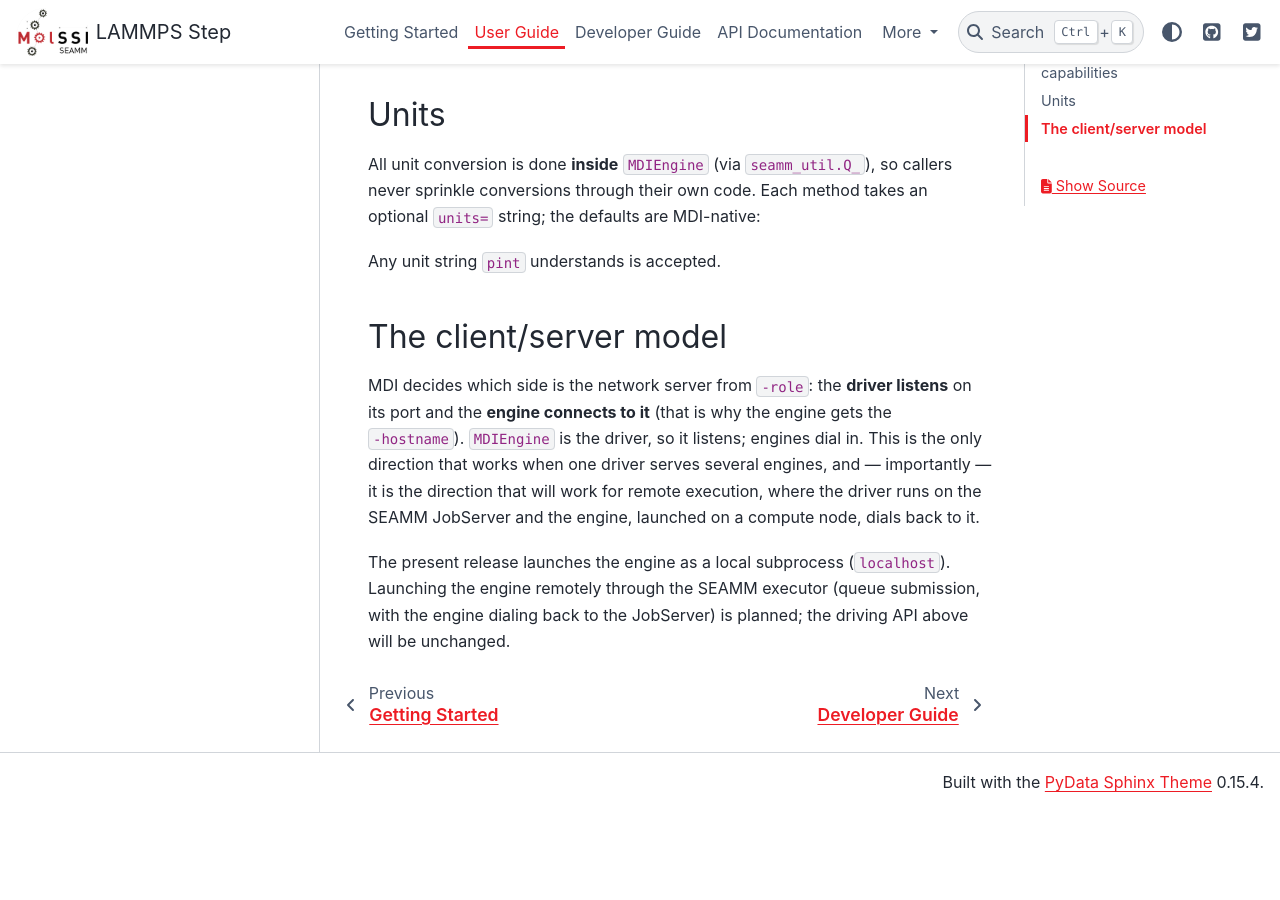
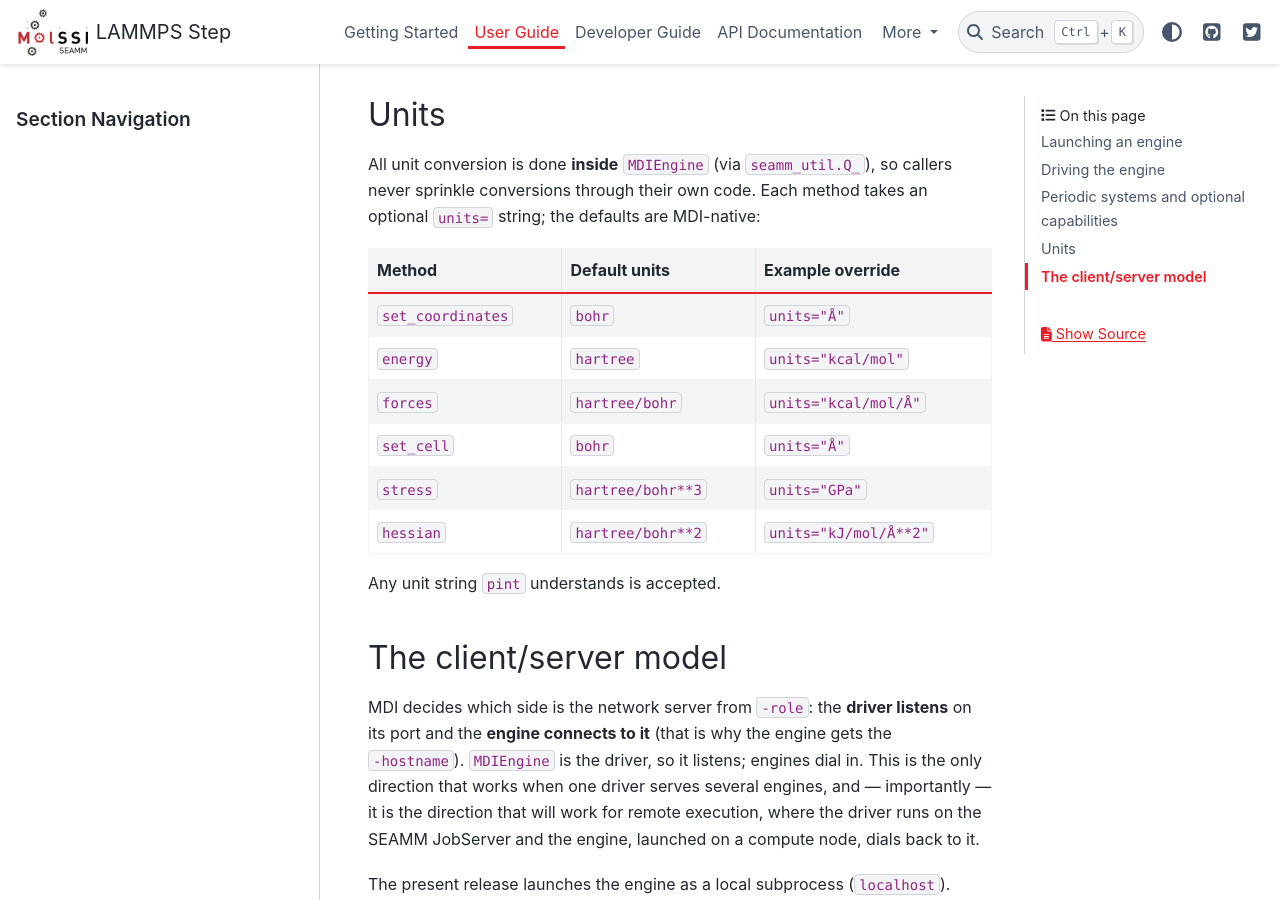
Before and after one commit to molssi-seamm/seamm_mdi, a Sphinx documentation site: the page built from docs/user_guide.rst, in a window 1280 px wide and 900 px high, scrolled down 1769 px. Built offline with Sphinx 7.4.7 and the PyData theme 0.15.4, drawn with Linux system fonts in a browser that asks for light colours; pages that are not in the unit, such as notebooks, are missing from menus; the version number could not be read and is left out; before the commit the page ends 2581 px from its top, so only the background shows below that.

Commit message:
Fix the units table width
Co-Authored-By: Claude Fable 5.1 <noreply@anthropic.com>

```diff
--- a/docs/user_guide.rst
+++ b/docs/user_guide.rst
@@ -80,16 +80,16 @@ All unit conversion is done **inside** ``MDIEngine`` (via ``seamm_util.Q_``),
 so callers never sprinkle conversions through their own code. Each method takes
 an optional ``units=`` string; the defaults are MDI-native:
 
-======================  ==================  ==========================
-Method                  Default units       Example override
-======================  ==================  ==========================
-``set_coordinates``     ``bohr``            ``units="Å"``
-``energy``              ``hartree``         ``units="kcal/mol"``
-``forces``              ``hartree/bohr``    ``units="kcal/mol/Å"``
-``set_cell``            ``bohr``            ``units="Å"``
-``stress``              ``hartree/bohr**3`` ``units="GPa"``
-``hessian``             ``hartree/bohr**2`` ``units="kJ/mol/Å**2"``
-======================  ==================  ==========================
+======================  ===================  ==========================
+Method                  Default units        Example override
+======================  ===================  ==========================
+``set_coordinates``     ``bohr``             ``units="Å"``
+``energy``              ``hartree``          ``units="kcal/mol"``
+``forces``              ``hartree/bohr``     ``units="kcal/mol/Å"``
+``set_cell``            ``bohr``             ``units="Å"``
+``stress``              ``hartree/bohr**3``  ``units="GPa"``
+``hessian``             ``hartree/bohr**2``  ``units="kJ/mol/Å**2"``
+======================  ===================  ==========================
 
 Any unit string ``pint`` understands is accepted.
 
```
